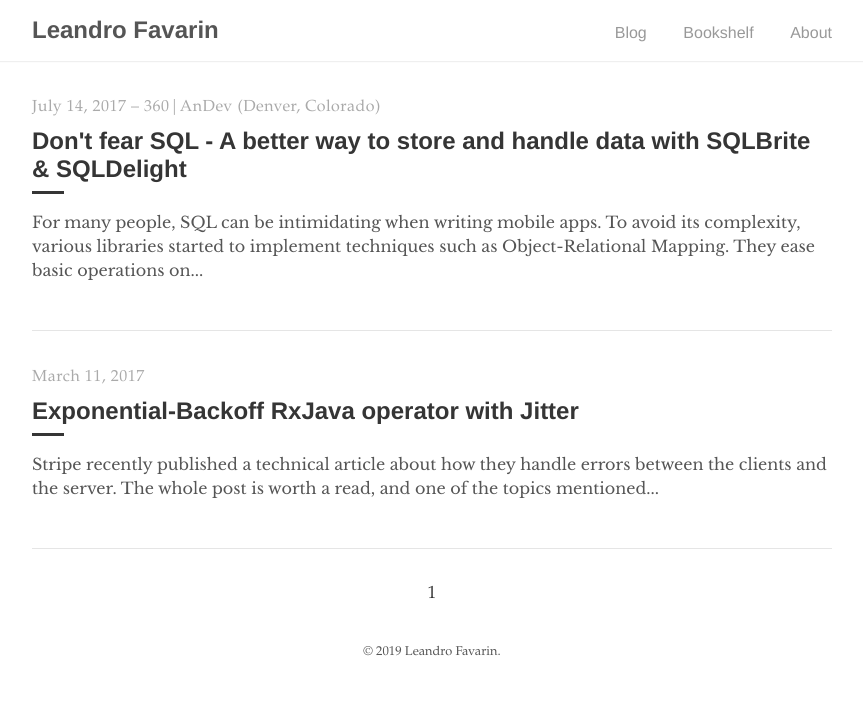
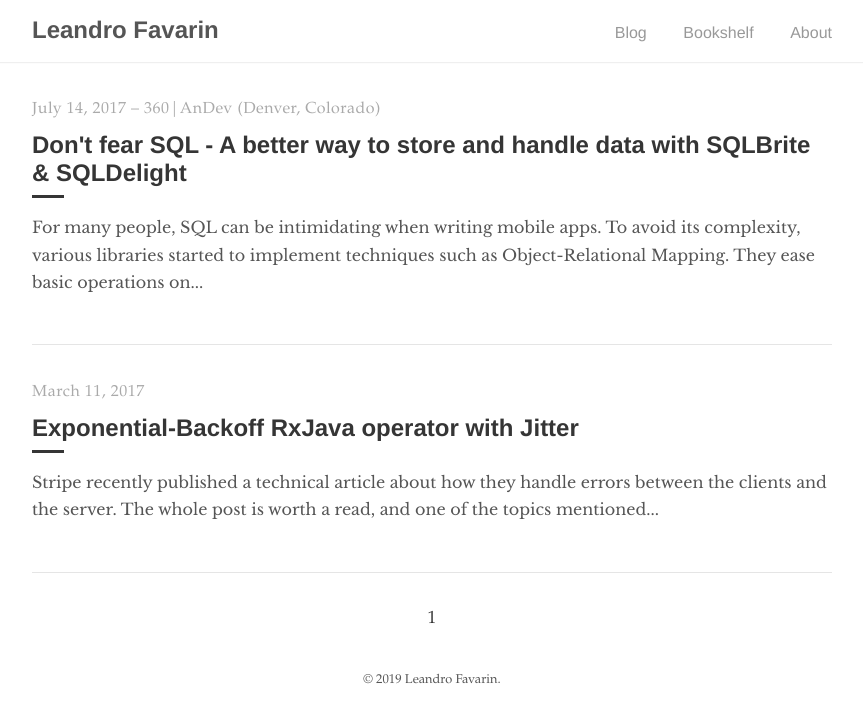
Before and after one commit to leandrofavarin/leandrofavarin.github.io, a Jekyll site: the page built from index.html, in a window 1280 px wide. Shown: the top 723 px of the page, without its empty margins (208-1071 px from the left). Built offline with Jekyll 4.4.1, drawn with Linux system fonts in a browser that asks for light colours; the list of posts is cut into pages by our own code.

Commit message:
Improve text legibility

```diff
--- a/_sass/tale/_base.scss
+++ b/_sass/tale/_base.scss
@@ -1,6 +1,6 @@
 * {
   @include box-sizing;
-  line-height: 1.5;
+  line-height: 1.7;
 }
 
 html,
```
